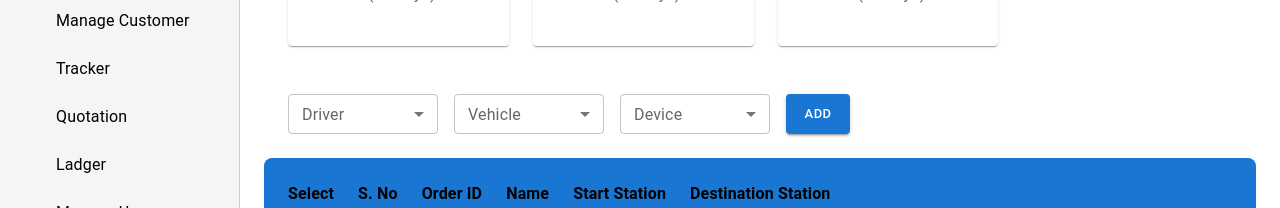
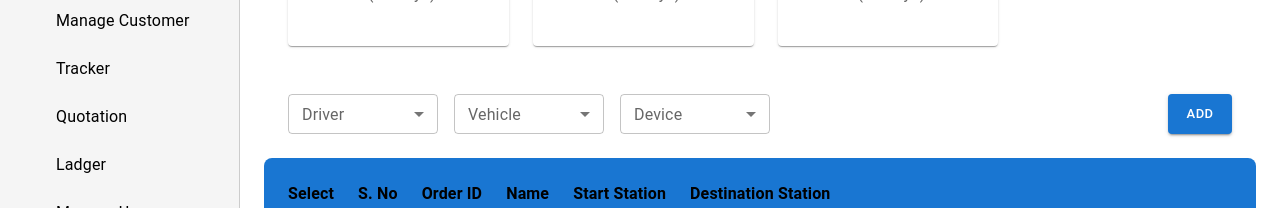
Before and after one commit to manishsingh192/bpsds, a React (Create React App) app: page /delivery in a window 1280 px wide. Shown: the part 316-524 px from the top of the page. Built offline with nearby package versions, Linux system fonts and the light colour scheme; some icons are missing.

Commit message:
Your commit message here

```diff
--- a/src/Pages/Admin/Delivery/DeliveryCard.js
+++ b/src/Pages/Admin/Delivery/DeliveryCard.js
@@ -56,7 +56,15 @@ const DeliveryCard = () => {
             </Box>
 
              {/* Small Dropdown Section */}
-            <Box sx={{ display: 'flex', gap: 2, padding: 3, flexWrap: 'wrap', alignItems: 'center' }}>
+<Box
+  sx={{
+    display: 'flex',
+    gap: 2,
+    padding: 3,
+    flexWrap: 'wrap',
+    alignItems: 'center',
+  }}
+>
   <FormControl size="small" sx={{ minWidth: 150 }}>
     <InputLabel>Driver</InputLabel>
     <Select defaultValue="">
@@ -84,9 +92,11 @@ const DeliveryCard = () => {
     </Select>
   </FormControl>
 
+  <Box sx={{ marginLeft: 'auto' }}>
     <Button variant="contained" size="small" sx={{ height: 40 }}>
       Add
     </Button>
+  </Box>
 </Box>
 
             {/* Table Header Row */}
```
Also changed, not shown: 1 other file (tests, documents, lock files or other folders). Lines whose indentation alone changed are shown as unchanged.
